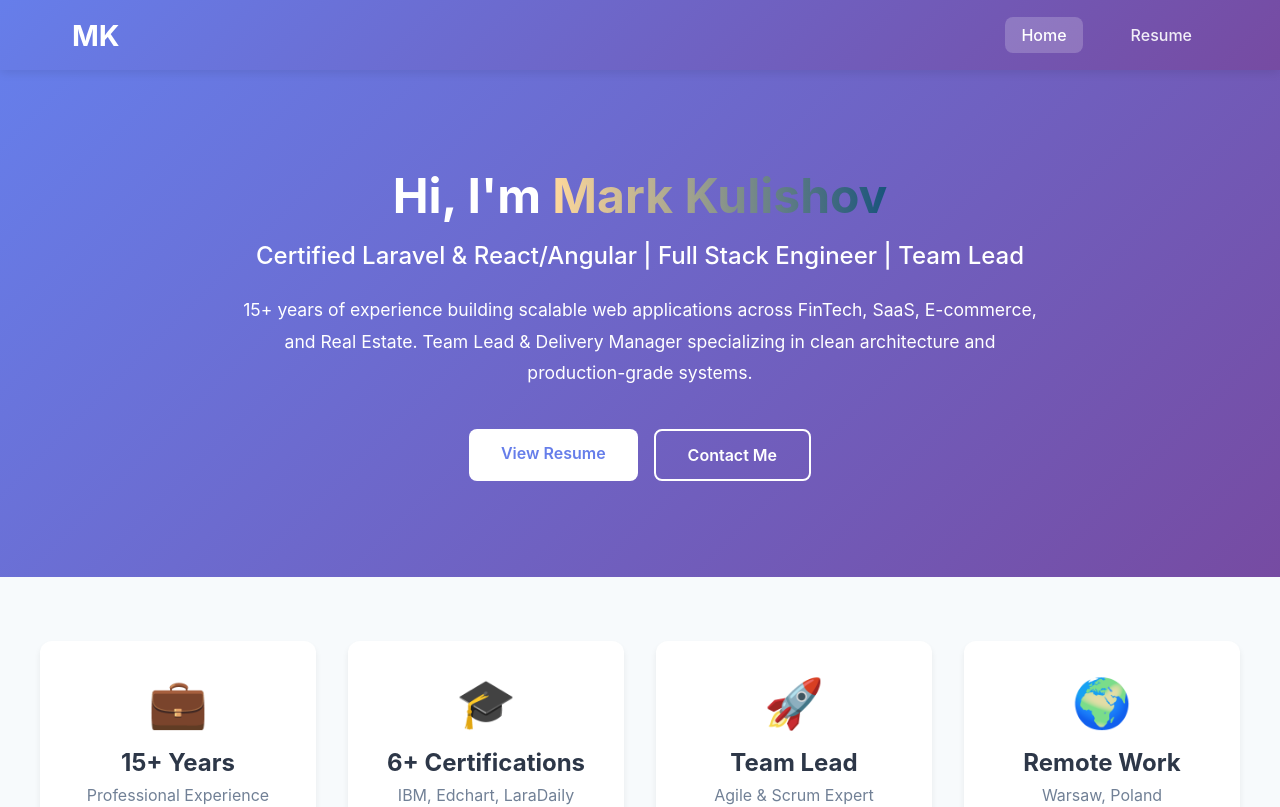
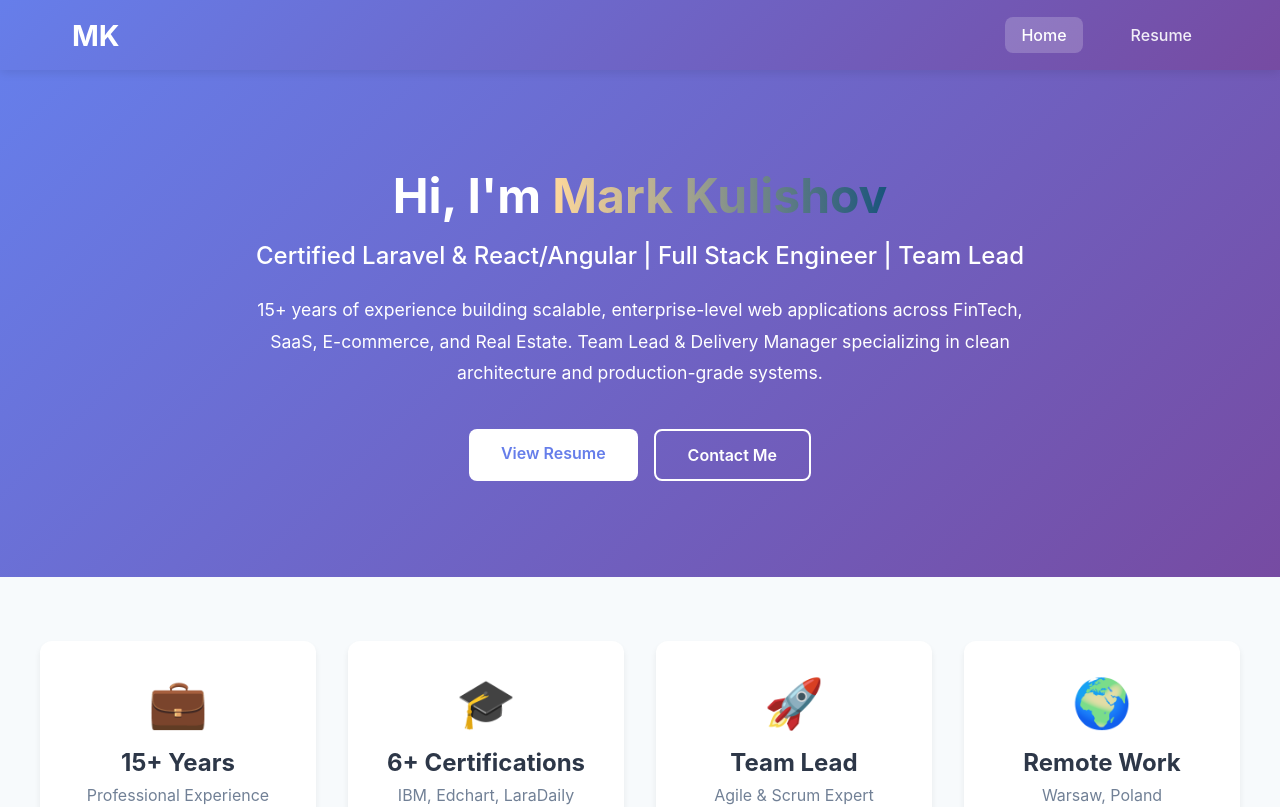
Before and after one commit to MarkKulUa/angular-portfolio, an Angular app in the folder frontend/: page / in a window 1280 px wide. Shown: the top 807 px of the page. Built offline with nearby package versions, Linux system fonts and the light colour scheme.

Commit message:
feat: improve description

```diff
--- a/frontend/src/app/features/home/home.html
+++ b/frontend/src/app/features/home/home.html
@@ -4,7 +4,7 @@
       <h1 class="hero-title">Hi, I'm <span class="highlight">Mark Kulishov</span></h1>
       <p class="hero-subtitle">Certified Laravel & React/Angular | Full Stack Engineer | Team Lead</p>
       <p class="hero-description">
-        15+ years of experience building scalable web applications across FinTech, SaaS, E-commerce,
+        15+ years of experience building scalable, enterprise-level web applications across FinTech, SaaS, E-commerce,
         and Real Estate. Team Lead & Delivery Manager specializing in clean architecture and
         production-grade systems.
       </p>
--- a/frontend/src/assets/data/resume.json
+++ b/frontend/src/assets/data/resume.json
@@ -9,7 +9,7 @@
   },
   "summary": {
     "title": "Certified <strong>Laravel</strong>/Node.js & <strong>React/Angular</strong> Full Stack Engineer · <strong>Team Lead</strong> · Delivery Manager · <strong>15+ Yrs Experience</strong>",
-    "description": "I design and deliver scalable, production-grade web applications across FinTech, SaaS, E-commerce, Transportation, and Real Estate. With a Bachelor's degree in IT and 15+ years in the industry, I specialize in building modular, API-first systems with clean, maintainable architecture.\n\nI've led cross-functional teams of 4–6 developers, managing architecture, task estimation, sprint planning, daily stand-ups, and task distribution. I ensure code quality through reviews, guide technical decision-making, and keep delivery aligned with business priorities across the full agile cycle.\n\nCertified by IBM, Edchart, and LaraDaily, I apply SOLID principles, PSR standards, CI/CD pipelines, and test-driven development to produce reliable, observable, and extensible code for both greenfield builds and legacy system refactors.",
+    "description": "I design and deliver scalable, enterprise-level web applications across FinTech, SaaS, E-commerce, Transportation, and Real Estate. With a Bachelor's degree in IT and 15+ years in the industry, I specialize in building modular, API-first systems with clean, maintainable architecture.\n\nI've led cross-functional teams of 4–6 developers, managing architecture, task estimation, sprint planning, daily stand-ups, and task distribution. I ensure code quality through reviews, guide technical decision-making, and keep delivery aligned with business priorities across the full agile cycle.\n\nCertified by IBM, Edchart, and LaraDaily, I apply SOLID principles, PSR standards, CI/CD pipelines, and test-driven development to produce reliable, observable, and extensible code for both greenfield builds and legacy system refactors.",
     "languages": "English - fluent (B2+), Polish - conversational, Ukrainian - native."
   },
   "technicalExpertise": {
```
